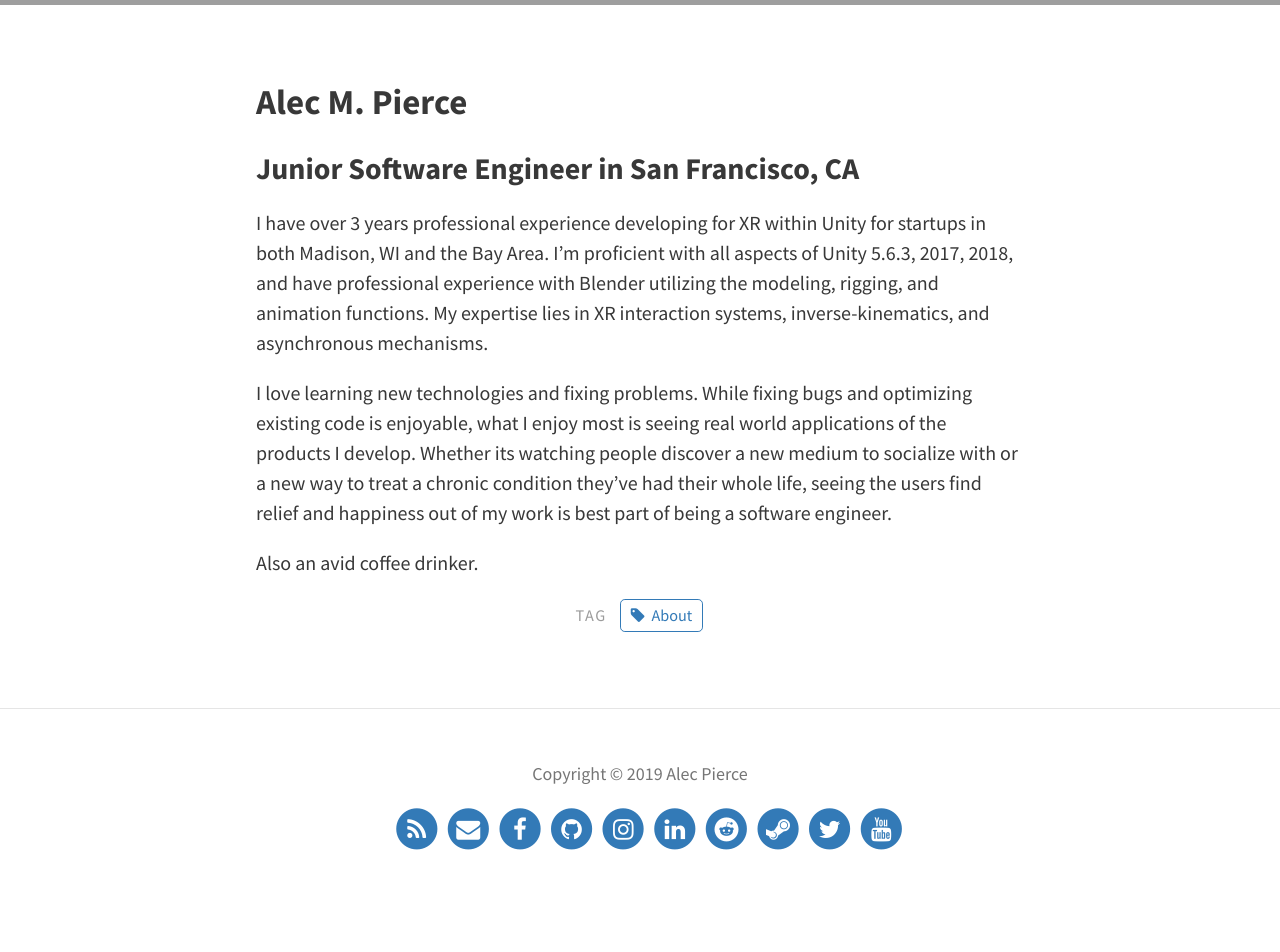
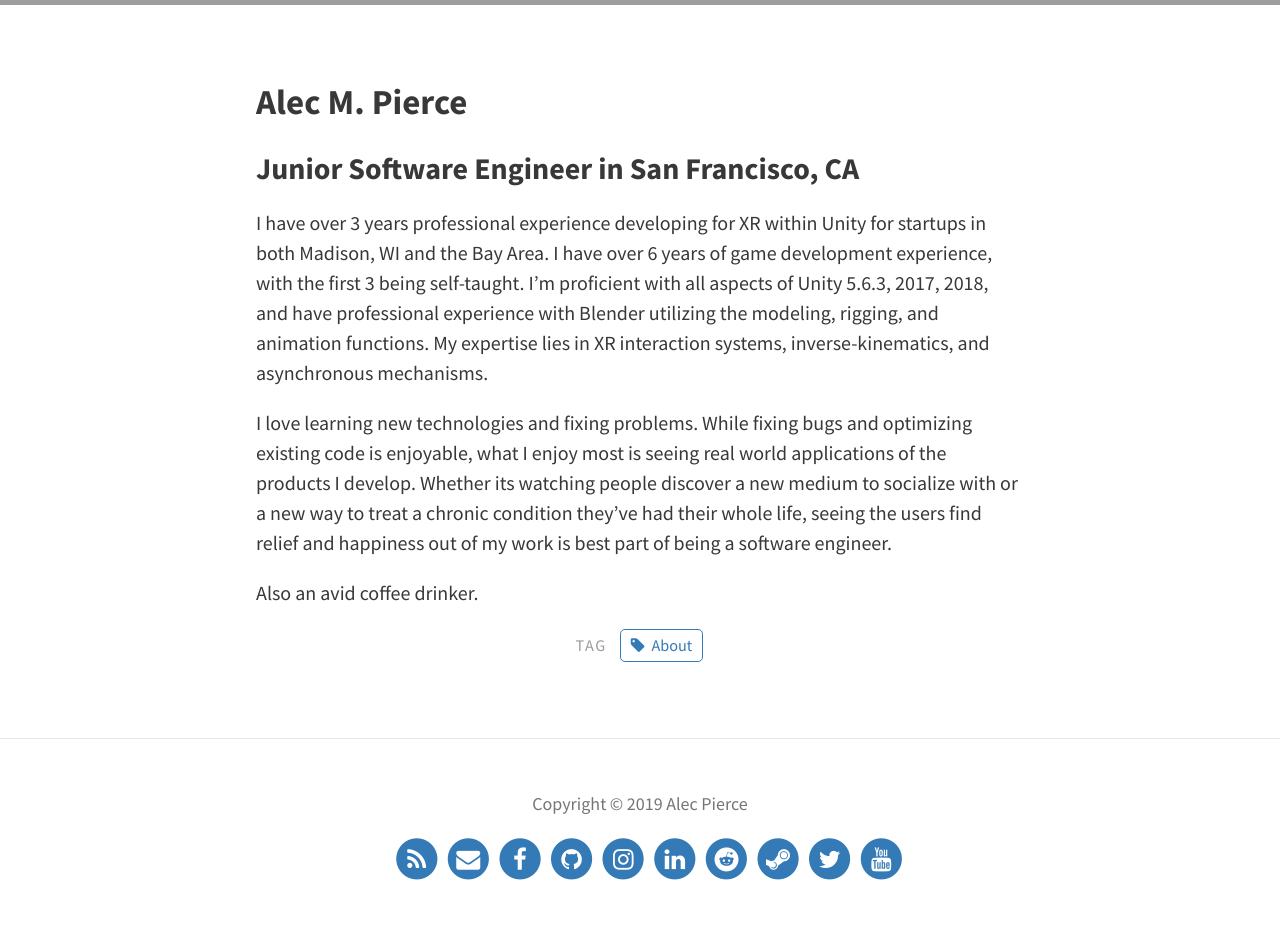
Before and after one commit to pierrce/pierrce.github.io, a Jekyll site: the page built from pages/about.md, in a window 1280 px wide. Shown: the part 345-1297 px from the top of the page. Built offline with Jekyll 4.4.1, drawn with Linux system fonts in a browser that asks for light colours; before the commit the page ends 1267 px from its top, so only the background shows below that; grey boxes are pictures that could not be loaded.

Commit message:
About Update

```diff
--- a/pages/about.md
+++ b/pages/about.md
@@ -9,7 +9,7 @@ tags: [About]
 ## Alec M. Pierce
 ### Junior Software Engineer in San Francisco, CA
 
-I have over 3 years professional experience developing for XR within Unity for startups in both Madison, WI and the Bay Area. I'm proficient with all aspects of Unity 5.6.3, 2017, 2018, and have professional experience with Blender utilizing the modeling, rigging, and animation functions. My expertise lies in XR interaction systems, inverse-kinematics, and asynchronous mechanisms.
+I have over 3 years professional experience developing for XR within Unity for startups in both Madison, WI and the Bay Area. I have over 6 years of game development experience, with the first 3 being self-taught. I'm proficient with all aspects of Unity 5.6.3, 2017, 2018, and have professional experience with Blender utilizing the modeling, rigging, and animation functions. My expertise lies in XR interaction systems, inverse-kinematics, and asynchronous mechanisms.
 
 I love learning new technologies and fixing problems. While fixing bugs and optimizing existing code is enjoyable, what I enjoy most is seeing real world applications of the products I develop. Whether its watching people discover a new medium to socialize with or a new way to treat a chronic condition they've had their whole life, seeing the users find relief and happiness out of my work is best part of being a software engineer.
 
```
Also changed, not shown: pages/404.md (line endings or trailing spaces), pages/gallery.md (line endings or trailing spaces), pages/portfolio.md (line endings or trailing spaces), pages/search.html (line endings or trailing spaces), pages/tags.html (line endings or trailing spaces).
